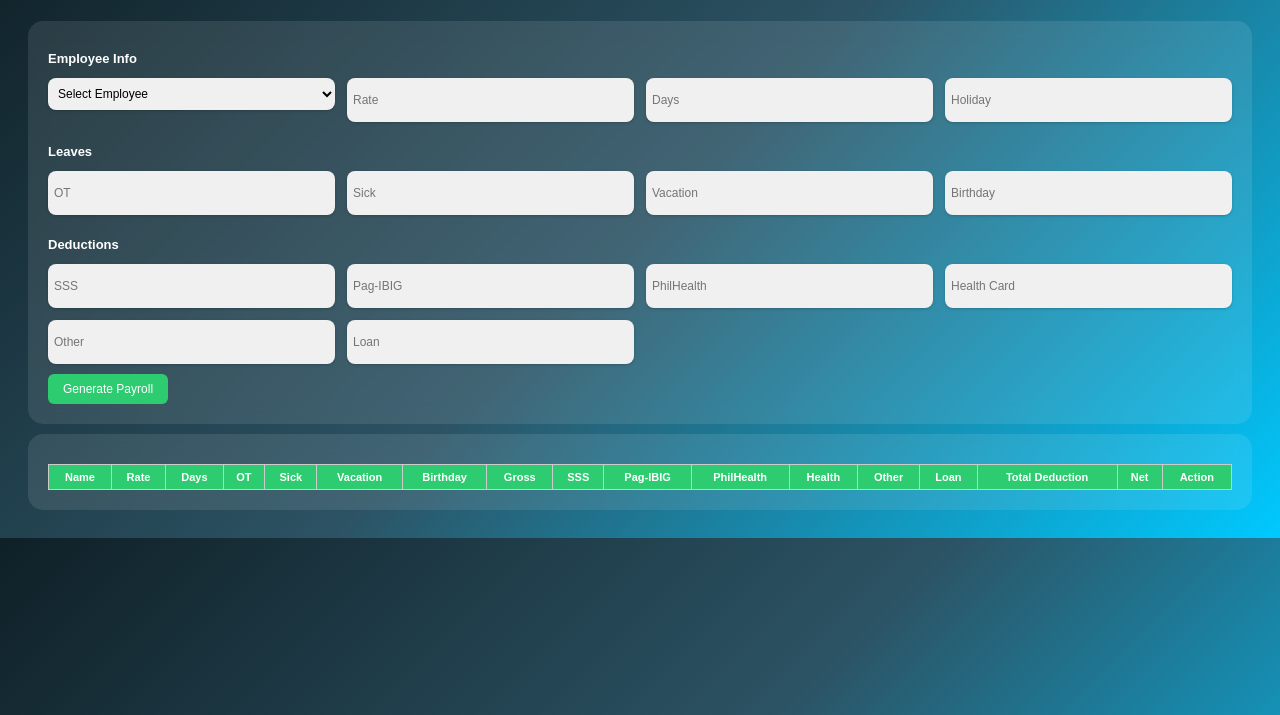
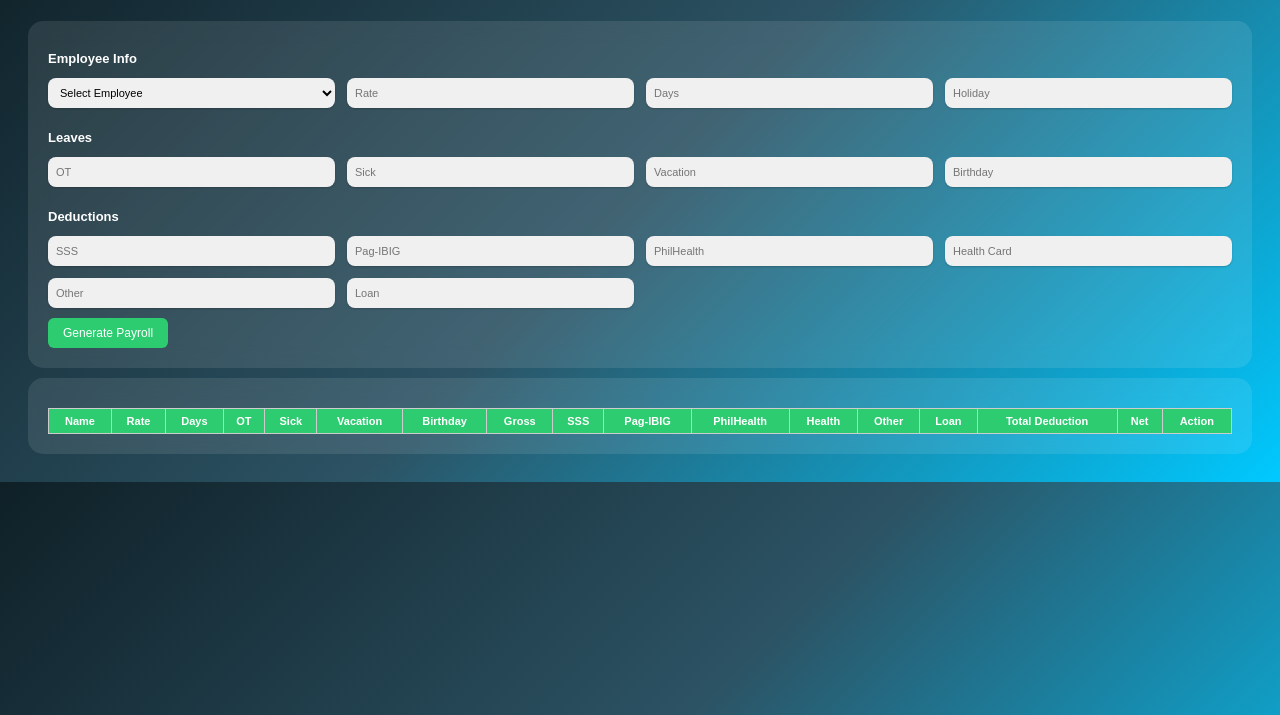
Before and after one commit to jhim24/HR-SYSTEM-1.0, a plain HTML site: page payroll.html in a window 1280 px wide. Shown: the part 85-800 px from the top of the page. Drawn offline with Linux system fonts and the light colour scheme.

Commit message:
Update payroll.html

```diff
--- a/payroll.html
+++ b/payroll.html
@@ -44,14 +44,24 @@ body {
 }
 
 /* INPUT SMALL + CLEAN */
+/* UNIFORM SMALL INPUT (LIKE DEDUCTION STYLE) */
 input, select {
   background:#f0f0f0;
   border:none;
   border-radius:8px;
-  padding:6px;
-  font-size:12px;
-  height:32px;
-  box-shadow:0 1px 3px rgba(0,0,0,0.2);
+  padding:5px 8px;
+  font-size:11px;
+  height:30px;
+  width:100%;
+  box-sizing:border-box;
+  box-shadow:0 1px 2px rgba(0,0,0,0.2);
+}
+
+/* GRID SAME SIZE */
+.form {
+  display:grid;
+  grid-template-columns: repeat(4, 1fr);
+  gap:12px;
 }
 
 /* BUTTON */
```
